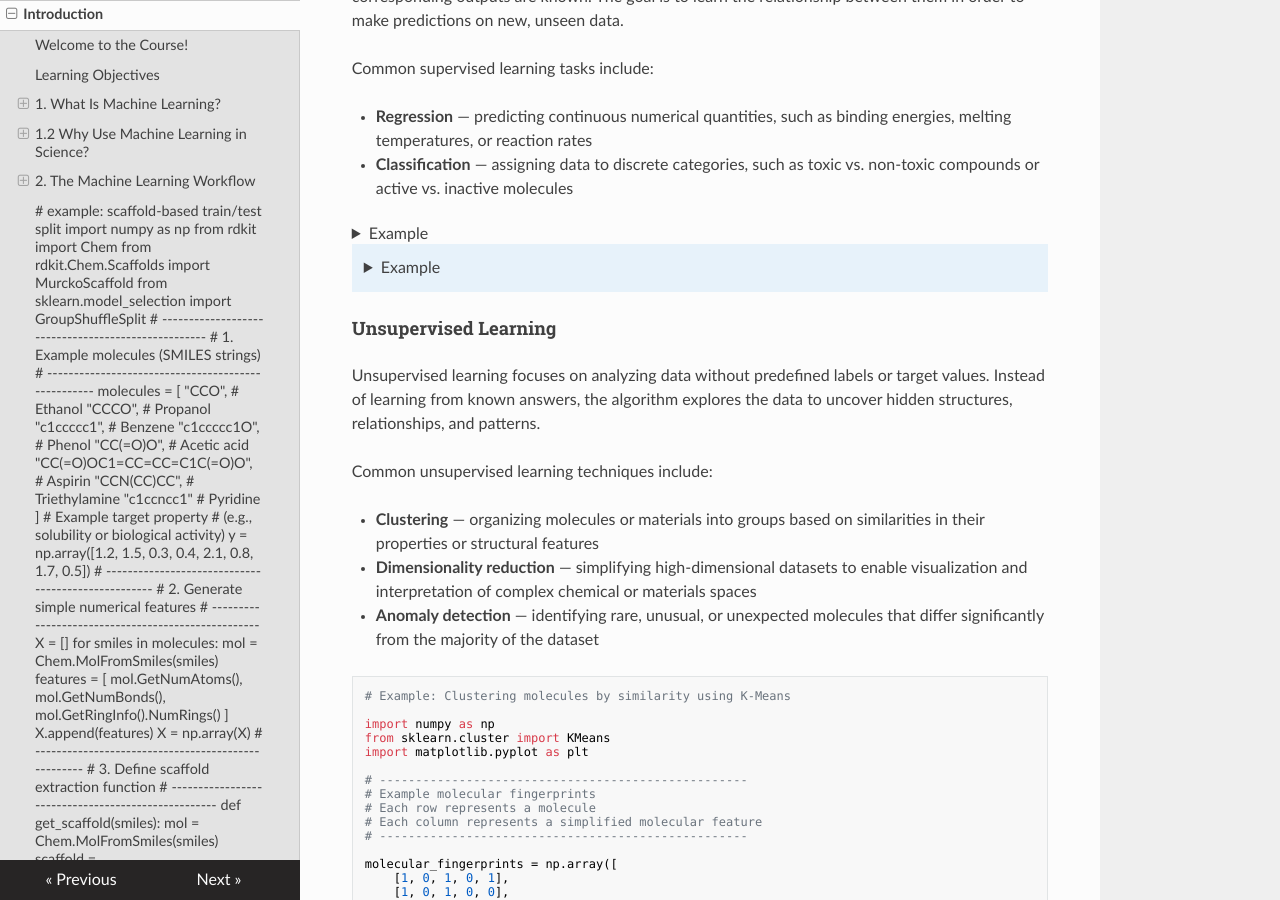
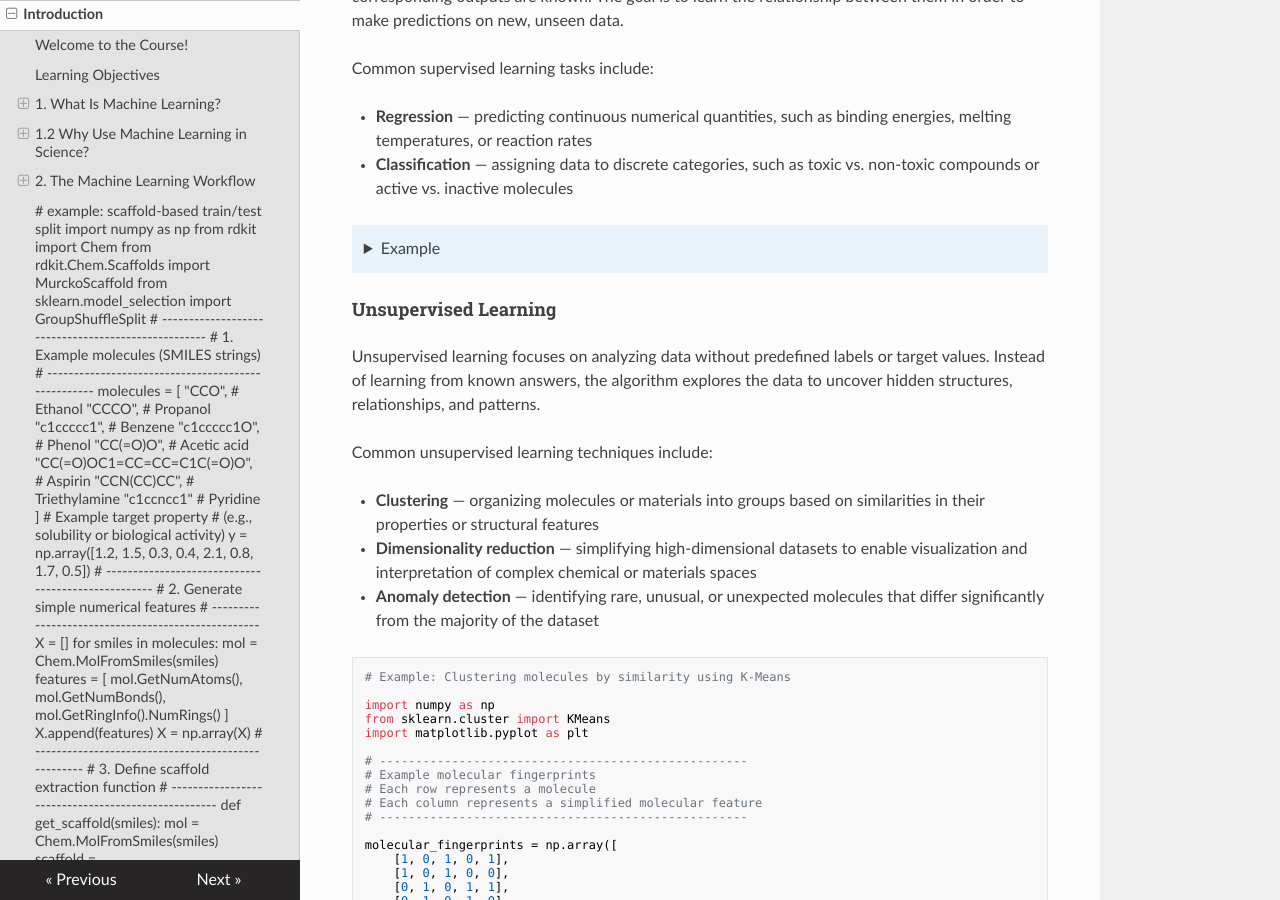
Before and after one commit to pojeda/course-mlmd, an MkDocs documentation site: the page built from docs/day0.md, in a window 1280 px wide and 900 px high, scrolled down 1637 px. Built offline with MkDocs 1.6.1, drawn with Linux system fonts in a browser that asks for light colours; nearby versions of some CDN libraries.

Commit message:
Introduction

````diff
--- a/docs/day0.md
+++ b/docs/day0.md
@@ -134,12 +135,6 @@
     prediction = model.predict(new_molecule)
 
     print("Predicted solubility:", prediction[0])
-    ```
-
-??? note "Example"
-
-    ```python
-    print("Hello world")
     ```
 
 #### Unsupervised Learning
````
Also changed, not shown: other parts of docs/day0.md (+2 -1 lines).
